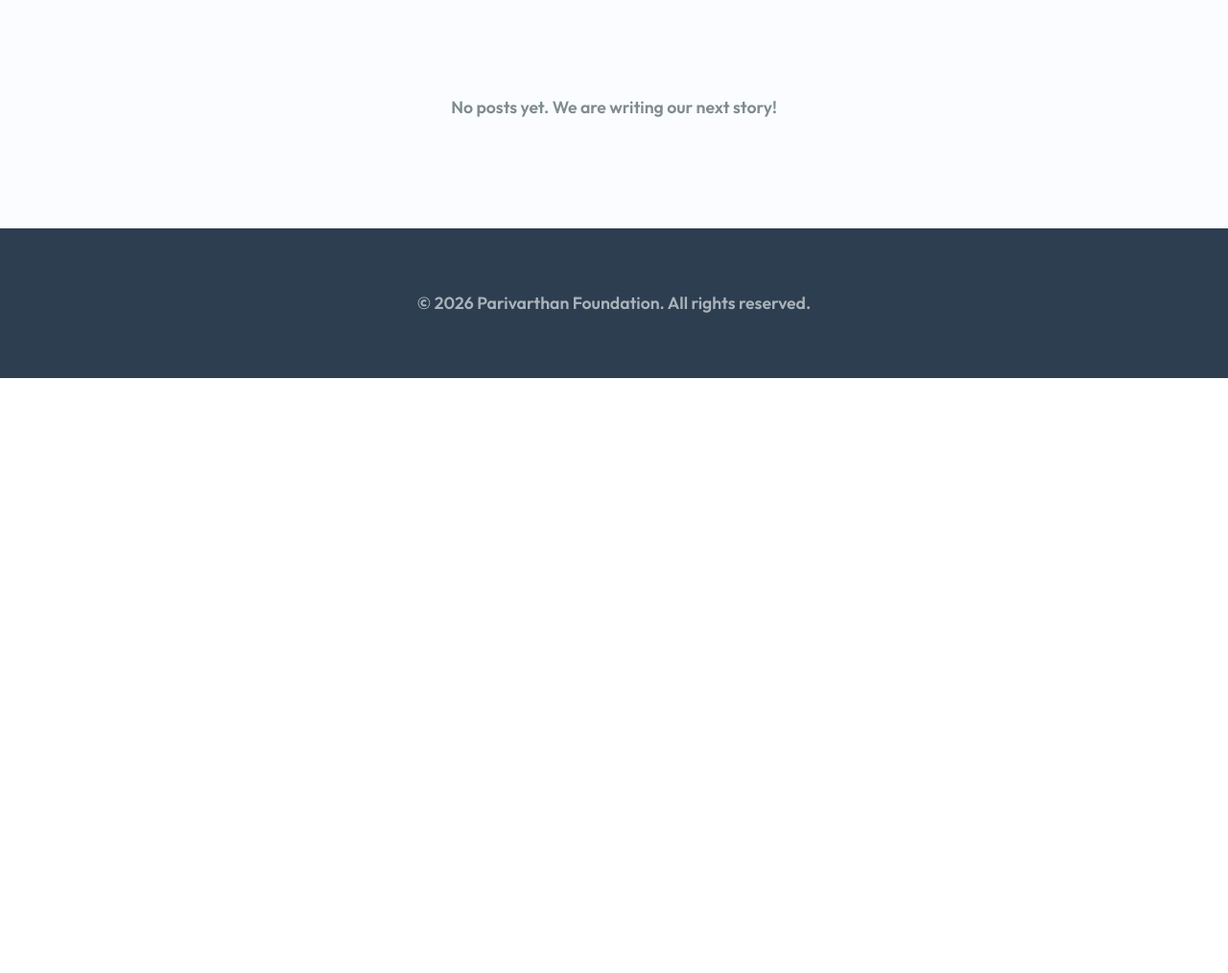
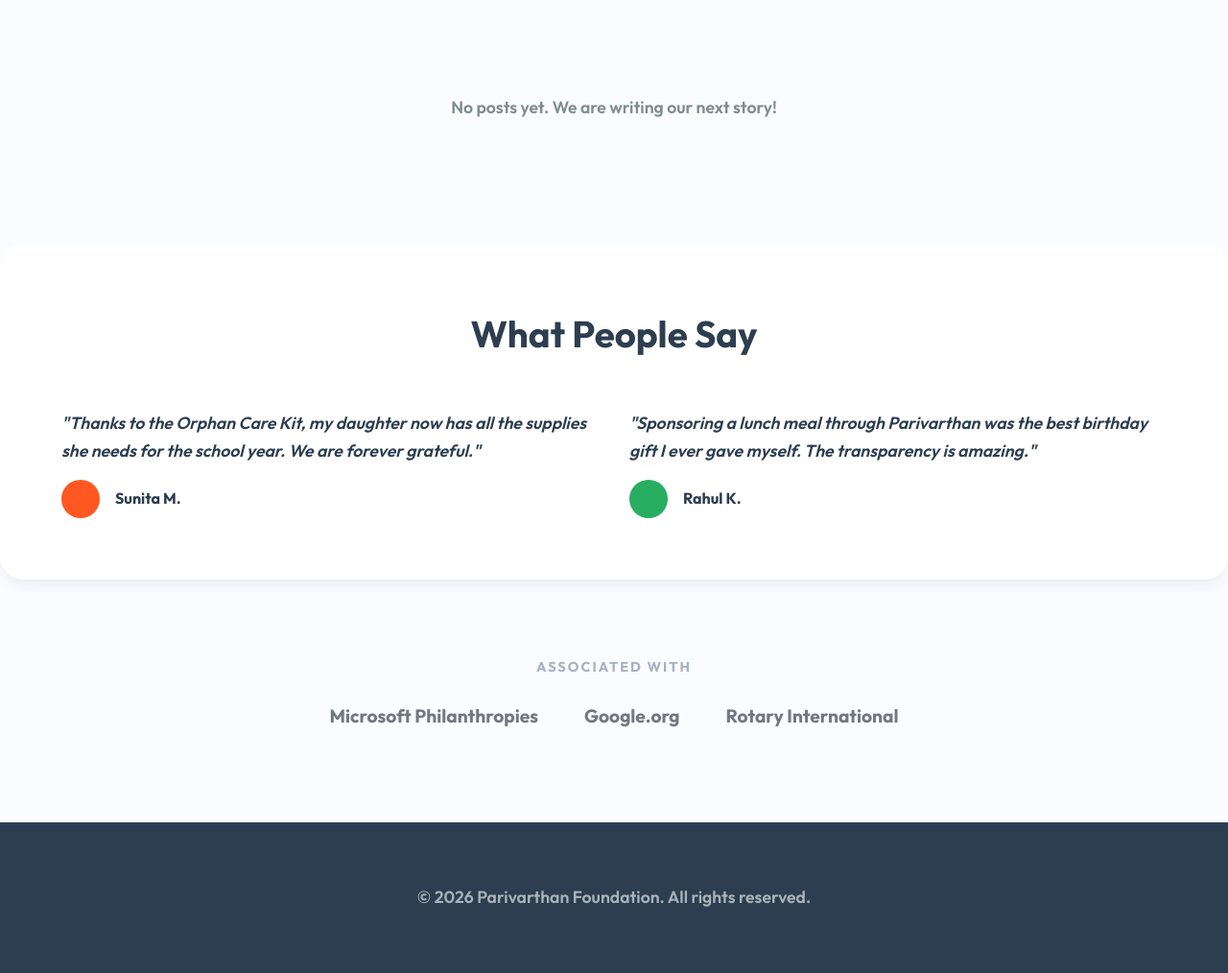
Before and after one commit to pavanrajashekar/parivarthan-ngo, a Django app: page / in a window 1280 px wide. Shown: the part 1096-2110 px from the top of the page at 96% size. Before the commit the page ends 1490 px from the top, so only its background shows below. Run offline with Django 5.2, Linux system fonts and the light colour scheme; data that the repository does not hold is empty.

Commit message:
V3 Step 4: Trust Signals & Testimonials

```diff
--- a/blog/templates/blog/home.html
+++ b/blog/templates/blog/home.html
@@ -35,7 +35,7 @@
     </section>
 
     <!-- Latest News (Grid System) -->
-    <section>
+    <section style="margin-bottom: 5rem;">
         <div style="margin-bottom: 2rem; text-align: center;">
             <h2>Stories of Change</h2>
             <p>Latest updates and articles from the ground.</p>
@@ -57,4 +57,35 @@
             {% endfor %}
         </div>
     </section>
+
+    <!-- Trust Signals: Testimonials -->
+    <section style="background: var(--card-bg); padding: 4rem; border-radius: var(--radius-lg); text-align: center; margin-bottom: 5rem; box-shadow: var(--shadow-md);">
+        <h2 style="margin-bottom: 3rem;">What People Say</h2>
+        <div style="display: grid; grid-template-columns: repeat(auto-fit, minmax(280px, 1fr)); gap: 2rem;">
+            <div style="text-align: left;">
+                <p style="font-size: 1.1rem; font-style: italic; color: var(--secondary); margin-bottom: 1rem;">"Thanks to the Orphan Care Kit, my daughter now has all the supplies she needs for the school year. We are forever grateful."</p>
+                <div style="display: flex; gap: 1rem; align-items: center;">
+                    <div style="width: 40px; height: 40px; border-radius: 50%; background: var(--primary);"></div>
+                    <strong style="color: var(--secondary);">Sunita M.</strong>
+                </div>
+            </div>
+            <div style="text-align: left;">
+                <p style="font-size: 1.1rem; font-style: italic; color: var(--secondary); margin-bottom: 1rem;">"Sponsoring a lunch meal through Parivarthan was the best birthday gift I ever gave myself. The transparency is amazing."</p>
+                <div style="display: flex; gap: 1rem; align-items: center;">
+                    <div style="width: 40px; height: 40px; border-radius: 50%; background: var(--accent);"></div>
+                    <strong style="color: var(--secondary);">Rahul K.</strong>
+                </div>
+            </div>
+        </div>
+    </section>
+
+    <!-- Partners / Associated -->
+    <section style="text-align: center; opacity: 0.6; padding-bottom: 2rem;">
+        <p style="text-transform: uppercase; letter-spacing: 2px; font-size: 0.9rem; font-weight: 700; margin-bottom: 1.5rem;">Associated With</p>
+        <div style="display: flex; justify-content: center; gap: 3rem; flex-wrap: wrap;">
+            <strong style="font-size: 1.2rem;">Microsoft Philanthropies</strong>
+            <strong style="font-size: 1.2rem;">Google.org</strong>
+            <strong style="font-size: 1.2rem;">Rotary International</strong>
+        </div>
+    </section>
 {% endblock %}
```
